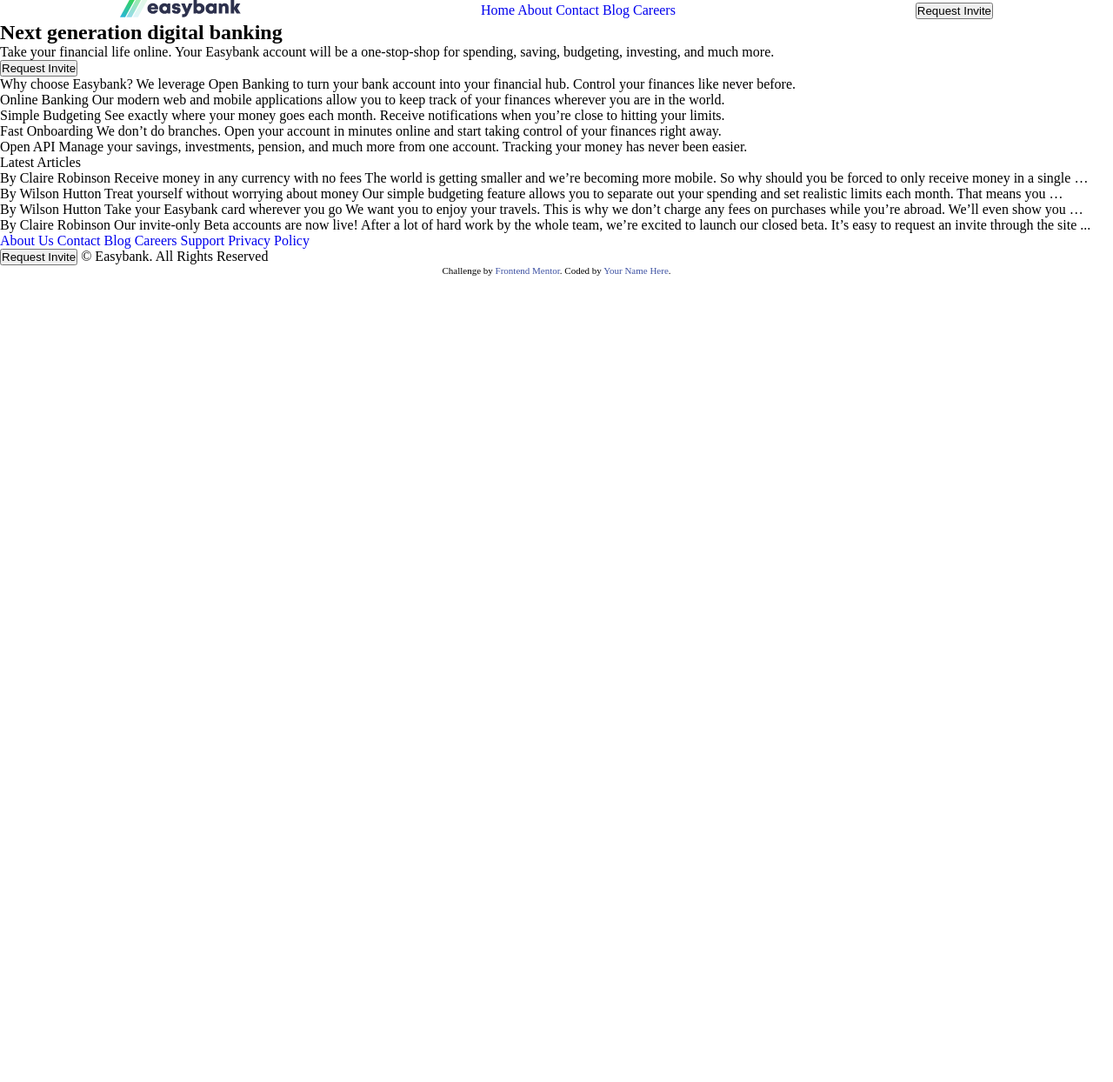
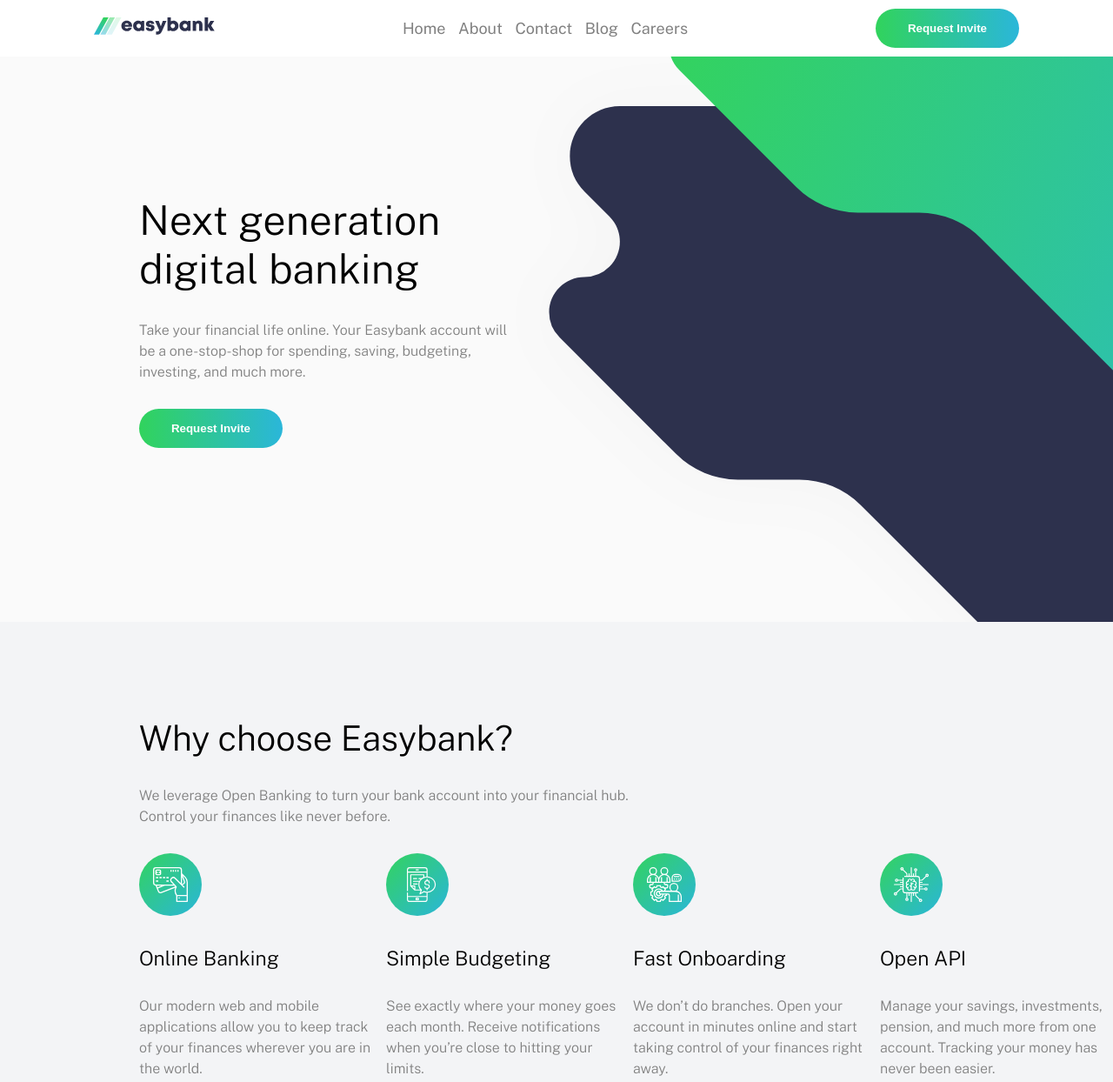
Before and after one commit to jim9112/easybank-landing-page, a plain HTML site: page index.html in a window 1280 px wide. Shown: the top 1244 px of the page at 87% size. Before the commit the page ends 800 px from the top, so only its background shows below. Drawn offline with nearby package versions, Linux system fonts and the light colour scheme.

Commit message:
refined layout

```diff
--- a/index.html
+++ b/index.html
@@ -6,6 +6,8 @@
 
   <link rel="icon" type="image/png" sizes="32x32" href="./images/favicon-32x32.png">
   <link rel="stylesheet" href="style.css">
+  <link rel="preconnect" href="https://fonts.gstatic.com">
+  <link href="https://fonts.googleapis.com/css2?family=Public+Sans:wght@300;400;700&display=swap" rel="stylesheet">
   <title>Frontend Mentor | Easybank landing page</title>
 
   <!-- Feel free to remove these styles or customise in your own stylesheet 👍 -->
@@ -24,75 +26,91 @@
     <a href="#">Blog</a>
     <a href="#">Careers</a>
   </nav>
-  <button type="button">Request Invite</button>
+  <button class="invite-button" type="button">Request Invite</button>
 </header>
 
 <section id="intro">
-  <div>
+  <div class="cta">
     <h1>Next generation digital banking</h1>
     <p>Take your financial life online. Your Easybank account will be a one-stop-shop
       for spending, saving, budgeting, investing, and much more.</p>
-    <button type="button">Request Invite</button>
+    <button class="invite-button" type="button">Request Invite</button>
   </div>
 </section>
 
 <section id="why-choose">
-  <div>
+
+    <div class="header">
+      <h2 class="bottom-gutter">
+        Why choose Easybank?
+      </h2>
+      <p class="bottom-gutter">
+        We leverage Open Banking to turn your bank account into your financial hub. <br> Control
+      your finances like never before.
+      </p>
+    </div>
+  <div class="card-container">
     <div>
-      Why choose Easybank?
+      <img class="bottom-gutter" src="./images/icon-online.svg" alt="online banking icon">
+      <h4 class="bottom-gutter" >Online Banking</h4>
+      <p>Our modern web and mobile applications allow you to keep track of your finances
+        wherever you are in the world.</p>
 
-      We leverage Open Banking to turn your bank account into your financial hub. Control
-      your finances like never before.
     </div>
     <div>
-      Online Banking
-      Our modern web and mobile applications allow you to keep track of your finances
-      wherever you are in the world.
+      <img class="bottom-gutter" src="./images/icon-budgeting.svg" alt="simple budgeting icon">
+      <h4 class="bottom-gutter" >Simple Budgeting</h4>
+      <p>See exactly where your money goes each month. Receive notifications when you’re
+        close to hitting your limits.</p>
     </div>
     <div>
-      Simple Budgeting
-      See exactly where your money goes each month. Receive notifications when you’re
-      close to hitting your limits.
+      <img class="bottom-gutter" src="./images/icon-onboarding.svg" alt="onboarding icon">
+      <h4 class="bottom-gutter" >Fast Onboarding</h4>
+      <p>We don’t do branches. Open your account in minutes online and start taking control
+        of your finances right away.</p>
     </div>
     <div>
-      Fast Onboarding
-    We don’t do branches. Open your account in minutes online and start taking control
-    of your finances right away.
-    </div>
-    <div>
-      Open API
-    Manage your savings, investments, pension, and much more from one account. Tracking
-    your money has never been easier.
+      <img class="bottom-gutter" src="./images/icon-api.svg" alt="api icon">
+      <h4 class="bottom-gutter" >Open API</h4>
+      <p>Manage your savings, investments, pension, and much more from one account. Tracking
+        your money has never been easier.</p>
     </div>
   </div>
 </section>
 
 <section id="articles">
-  <div>Latest Articles</div>
-  <div>
-    By Claire Robinson
-    Receive money in any currency with no fees
-    The world is getting smaller and we’re becoming more mobile. So why should you be
-    forced to only receive money in a single …
+  <div> <h2 class="bottom-gutter" >Latest Articles</h2> </div>
+  <div class="card-container" >
+    <div class="article-card" >
+      <img src="./images/image-currency.jpg" alt="currency">
+      <span class="author">By Claire Robinson</span>
+      <h4>Receive money in any currency with no fees</h4>
+      <p>The world is getting smaller and we’re becoming more mobile. So why should you be
+        forced to only receive money in a single …</p>
+    </div>
+    <div class="article-card" >
+      <img src="./images/image-restaurant.jpg" alt="restaurant">
+      <span class="author">By Wilson Hutton</span>
+      <h4>Treat yourself without worrying about money</h4>
+      <p>Our simple budgeting feature allows you to separate out your spending and set
+        realistic limits each month. That means you …</p>
+    </div>
+    <div class="article-card" >
+      <img src="./images/image-plane.jpg" alt="plane">
+      <span class="author">By Wilson Hutton</span>
+      <h4>Take your Easybank card wherever you go</h4>
+      <p>We want you to enjoy your travels. This is why we don’t charge any fees on purchases
+        while you’re abroad. We’ll even show you …</p>
+    </div>
+    <div class="article-card" >
+      <img src="./images/image-confetti.jpg" alt="confetti">
+      <span class="author">By Claire Robinson</span>
+      <h4>Our invite-only Beta accounts are now live!</h4>
+      <p>After a lot of hard work by the whole team, we’re excited to launch our closed beta.
+        It’s easy to request an invite through the site ...</p>
+    </div>
   </div>
-  <div>
-    By Wilson Hutton
-    Treat yourself without worrying about money
-    Our simple budgeting feature allows you to separate out your spending and set
-    realistic limits each month. That means you …
-  </div>
-  <div>
-    By Wilson Hutton
-    Take your Easybank card wherever you go
-    We want you to enjoy your travels. This is why we don’t charge any fees on purchases
-    while you’re abroad. We’ll even show you …
-  </div>
-  <div>
-    By Claire Robinson
-    Our invite-only Beta accounts are now live!
-    After a lot of hard work by the whole team, we’re excited to launch our closed beta.
-    It’s easy to request an invite through the site ...
-  </div>
+
 </section>
 
 <footer>
@@ -104,7 +122,7 @@
     <a href="#">Support</a>
     <a href="#">Privacy Policy</a>
   </nav>
-  <button type="button">Request Invite</button>
+  <button class="invite-button" type="button">Request Invite</button>
   <span>© Easybank. All Rights Reserved</span>
 
 
--- a/style.css
+++ b/style.css
@@ -1,8 +1,25 @@
+:root {
+    --dark-blue: hsl(233, 26%, 24%);
+    --lime-green: hsl(136, 65%, 51%);
+    --bright-cyan: hsl(192, 70%, 51%);
+    --grayish-blue: hsl(233, 8%, 62%);
+    --light-grayish-blue: hsl(220, 16%, 96%);
+    --very-light-gray: hsl(0, 0%, 98%);
+    --white: hsl(0, 0%, 100%);
+}
 * {
     margin: 0px;
     padding: 0px;
+    border: none;
 }
+html {
+    font-family: 'Public Sans', sans-serif;
+    line-height: 1.2;
+}
+body {
+    font-size: 18px;
 
+}
 a {
     text-decoration: none;
 }
@@ -10,4 +27,100 @@
     display: flex;
     justify-content: space-around;
     align-items: center;
+    padding: 10px 0px;
 }
+nav a {
+    color: gray;
+}
+nav a:not(:last-child) {
+    padding-right: 10px;
+}
+
+nav a:hover {
+    color: black;
+}
+
+/* text */
+p {
+    font-size: 1rem;
+    font-weight: 300;
+    line-height: 1.5;
+    color: gray;
+}
+h1 {
+    font-size: 2.93rem;
+    font-weight: 300;
+}
+h2 {
+    font-size: 2.5rem;
+    font-weight: 300;
+}
+h4 {
+    font-size: 1.4375rem;
+    font-weight: 300;
+}
+
+/* helper classes */
+.card-container {
+    display: grid;
+    grid-template-columns: repeat(auto-fill, minmax(250px, 1fr));
+    gap: 1rem;
+}
+
+.bottom-gutter {
+    margin-bottom: 1.875rem;
+}
+.invite-button {
+    width: 165px;
+    height: 45px;
+    border-radius: 25px;
+    background: linear-gradient(to right, var(--lime-green), var(--bright-cyan) );
+    color: var(--white);
+    font-weight: 700;
+}
+
+/* header */
+
+/* intro */
+#intro {
+    background: var(--very-light-gray) url(./images/bg-intro-desktop.svg) no-repeat right -550px top -250px;
+    min-height: 650px;
+}
+.cta {
+    max-width: 440px;
+    padding-left: 160px;
+    padding-top: 160px;
+}
+.cta h1 {
+    padding-bottom: 1.875rem;
+}
+.cta p {
+    padding-bottom: 1.875rem;
+}
+
+/* why choose */
+#why-choose {
+    min-height: 650px;
+    background: var(--light-grayish-blue);
+    padding-left: 160px;
+    padding-top: 110px;
+}
+
+/* articles */
+#articles {
+    min-height: 650px;
+    background: var(--very-light-gray);
+    padding-left: 160px;
+    padding-top: 110px;
+}
+
+.article-card {
+    background: var(--white);
+    display: grid;
+    grid-template-columns: auto;
+    gap: 1rem
+}
+.article-card img {
+    width: 100%;
+    object-fit: contain;
+}
```
